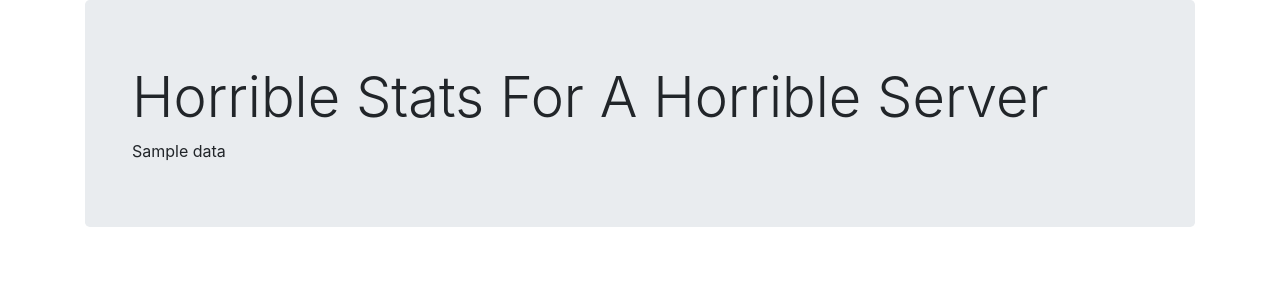
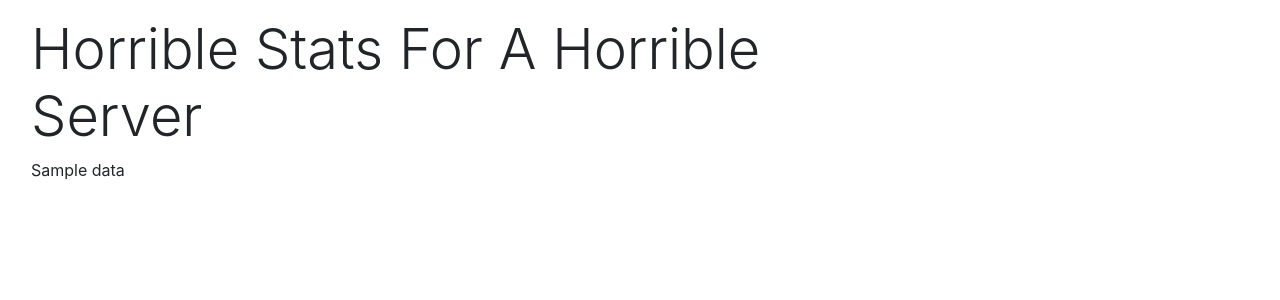
Before and after one commit to mcdelaney/horrible-stats, a Python web app: template templates/index.html in a window 1280 px wide. Shown: the top 300 px of the page. Run offline with Jinja, Linux system fonts and the light colour scheme; the template is opened without the code that fills it: most values are stand-ins (such as "Sample title", 1, 10 or a date in 2020); some libraries are stand-ins or nearby versions.

Commit message:
update width

```diff
--- a/templates/index.html
+++ b/templates/index.html
@@ -5,7 +5,7 @@
     <link rel="stylesheet" type="text/css" href="https://cdn.datatables.net/v/bs4/jq-3.3.1/dt-1.10.20/fc-3.3.0/sc-2.0.1/datatables.min.css"/>
   </head>
   <body>
-    <div class="container">
+    <div class="w-75 p-3"
       <div class="jumbotron">
         <div class="container">
           <h1 class="display-4">Horrible Stats For A Horrible Server</h1>
```
